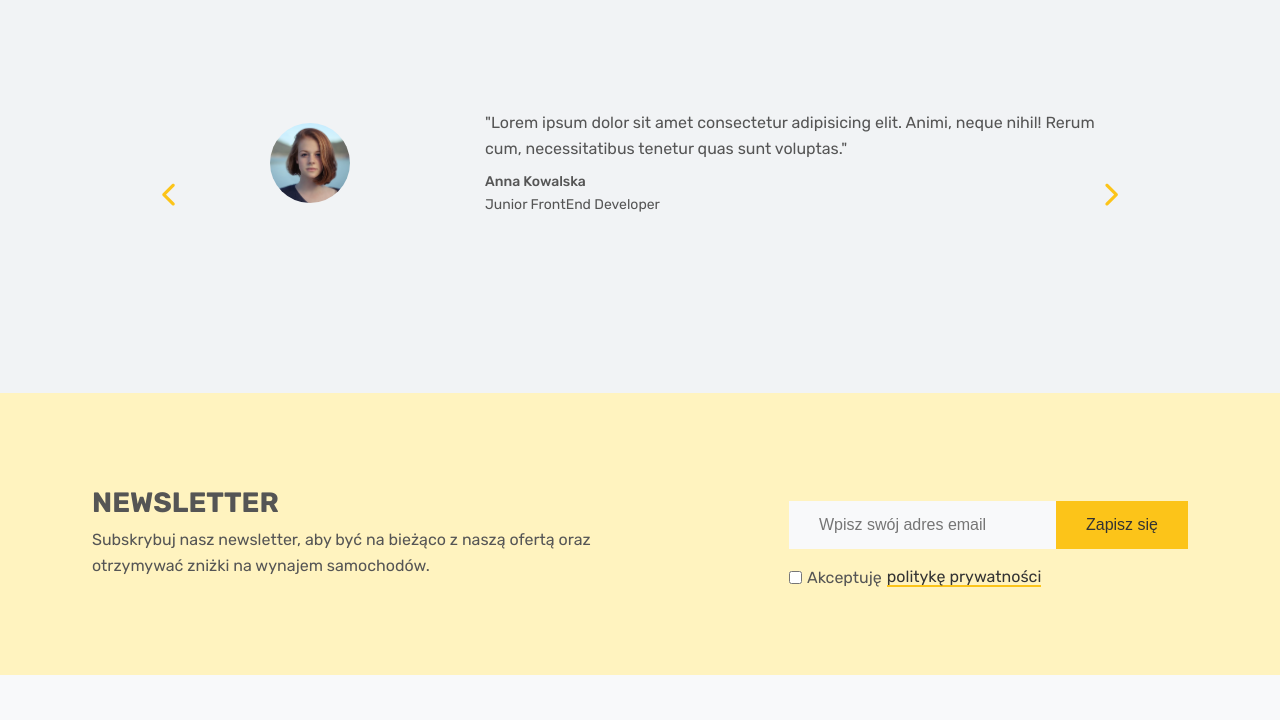
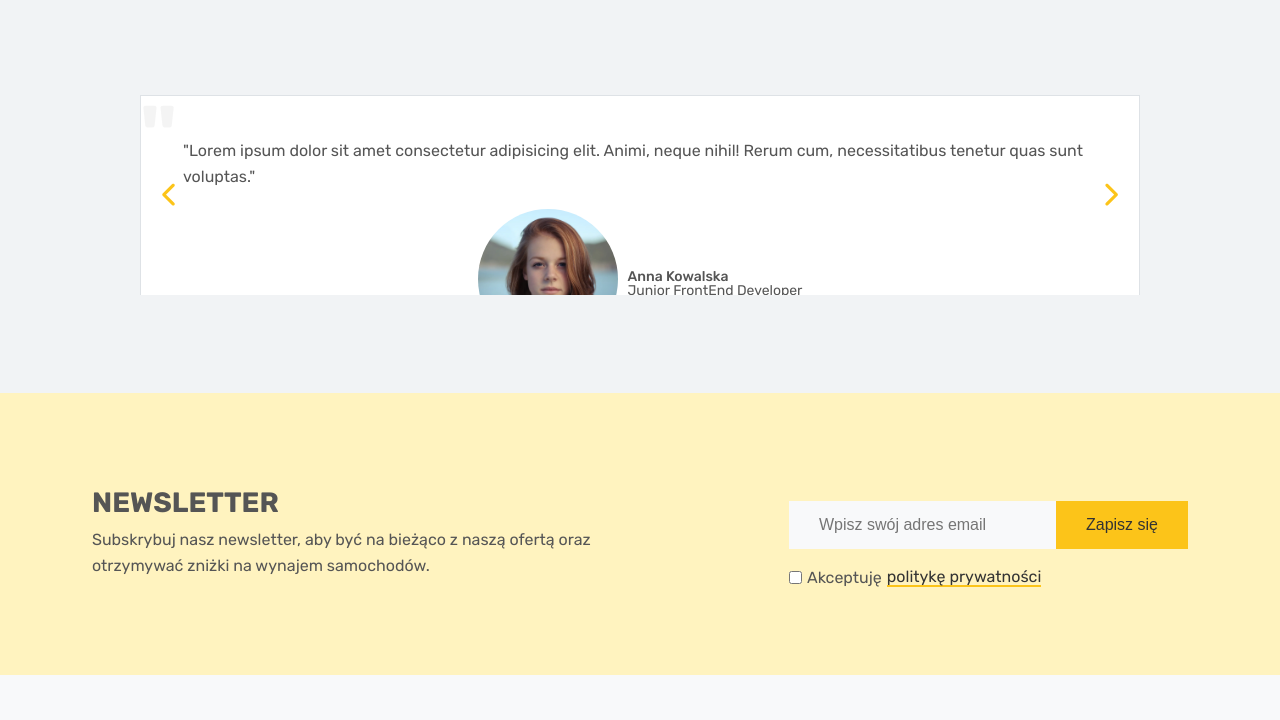
Before and after one commit to mstobiecki/do-odciny.pl, a website: page index.html in a window 1280 px wide. Shown: the part 6459-7179 px from the top of the page. Drawn offline with Linux system fonts and the light colour scheme.

Commit message:
added basic style in carousel - testimonial section

```diff
--- a/index.html
+++ b/index.html
@@ -371,16 +371,20 @@
                 <h2 class="heading-secondary">Co sądzą o nas nasi klienci?</h2>
                 <div class="testimonials__wrapper">
                     <div class="testimonials__item">
-                        <div class="testimonials__img-box">
-                            <img class="testimonials__img" src="./src/img/testimonials-1.webp"
-                                alt="Zdjęcie twarzy Anny Kowalskiej">
-                        </div>
                         <blockquote class="testimonials__text-box">
                             <p class="testimonials__description">"Lorem ipsum dolor sit amet consectetur adipisicing
                                 elit. Animi, neque nihil! Rerum cum, necessitatibus tenetur quas sunt voluptas."</p>
-                            <p class="testimonials__author">Anna Kowalska</p>
-                            <p class="testimonials__job">Junior FrontEnd Developer</p>
                         </blockquote>
+                        <div class="testimonials__footer">
+                            <div class="testimonials__img-box">
+                                <img class="testimonials__img" src="./src/img/testimonials-1.webp"
+                                    alt="Zdjęcie twarzy Anny Kowalskiej">
+                            </div>
+                            <div class="testimonials__details">
+                                <p class="testimonials__author">Anna Kowalska</p>
+                                <p class="testimonials__job">Junior FrontEnd Developer</p>
+                            </div>
+                        </div>
                     </div>
                     <div class="testimonials__item">
                         <div class="testimonials__img-box">
--- a/src/sass/components/_testimonials.scss
+++ b/src/sass/components/_testimonials.scss
@@ -8,28 +8,51 @@
 		position: relative;
 		overflow: hidden;
 	}
+	&__wrapper::after {
+		content: '\0022';
+		position: absolute;
+		top: 0%;
+		left: 0%;
+		font-weight: 600;
+		font-size: 8.2rem;
+		opacity: 0.3;
+		color: #ddd;
+	}
 	&__item {
 		position: absolute;
 		top: 0;
 		width: 100%;
-		display: grid;
-		grid-template-columns: 1fr 2fr;
-		column-gap: 2rem;
+		// display: grid;
+		// grid-template-columns: 1fr 2fr;
+		// column-gap: 2rem;
+		// justify-items: center;
+		// align-items: center;
 		padding: 1.5rem;
 		transition: transform 1s;
+		background-color: #fff;
+		border: 1px solid $medium-gray;
+	}
+	&__footer {
+		display: flex;
+		justify-content: center;
+		align-items: center;
+		gap: 1rem;
+		margin-top: $margin-large;
 	}
 	&__img-box {
 		@include flexCenter;
-		grid-column: 1 / 2;
+		// grid-column: 1 / 2;
 	}
 	&__img {
-		width: 60px;
-		height: 60px;
+		width: 4rem;
+		height: 4rem;
 		object-fit: cover;
 		border-radius: 50%;
 	}
+	&__details {
+	}
 	&__text-box {
-		grid-column: 2 / 4;
+		// grid-column: 2 / 4;
 		line-height: $line-height-medium;
 	}
 	&__description {
@@ -69,12 +92,15 @@
 			font-size: $font-size-medium;
 		}
 		&__img {
-			width: 80px;
-			height: 80px;
+			width: 10rem;
+			height: 10rem;
 		}
 		&__job,
 		&__author {
 			font-size: $font-size-small;
+		}
+		&__item {
+			padding: 2.5rem;
 		}
 	}
 }
@@ -82,6 +108,26 @@
 @media (min-width: 48em) {
 	.testimonials {
 		padding: $padding-section-tablet;
+		&__img {
+			width: 12rem;
+			height: 12rem;
+		}
+		&__item {
+			padding: 3.2rem;
+		}
+	}
+}
+
+@media (min-width: 62em) {
+	.testimonials {
+		padding: $padding-section-tablet;
+		&__img {
+			width: 14rem;
+			height: 14rem;
+		}
+		&__item {
+			padding: 4.2rem;
+		}
 	}
 }
 
```
Also changed, not shown: css/style.css, 1 other file.
